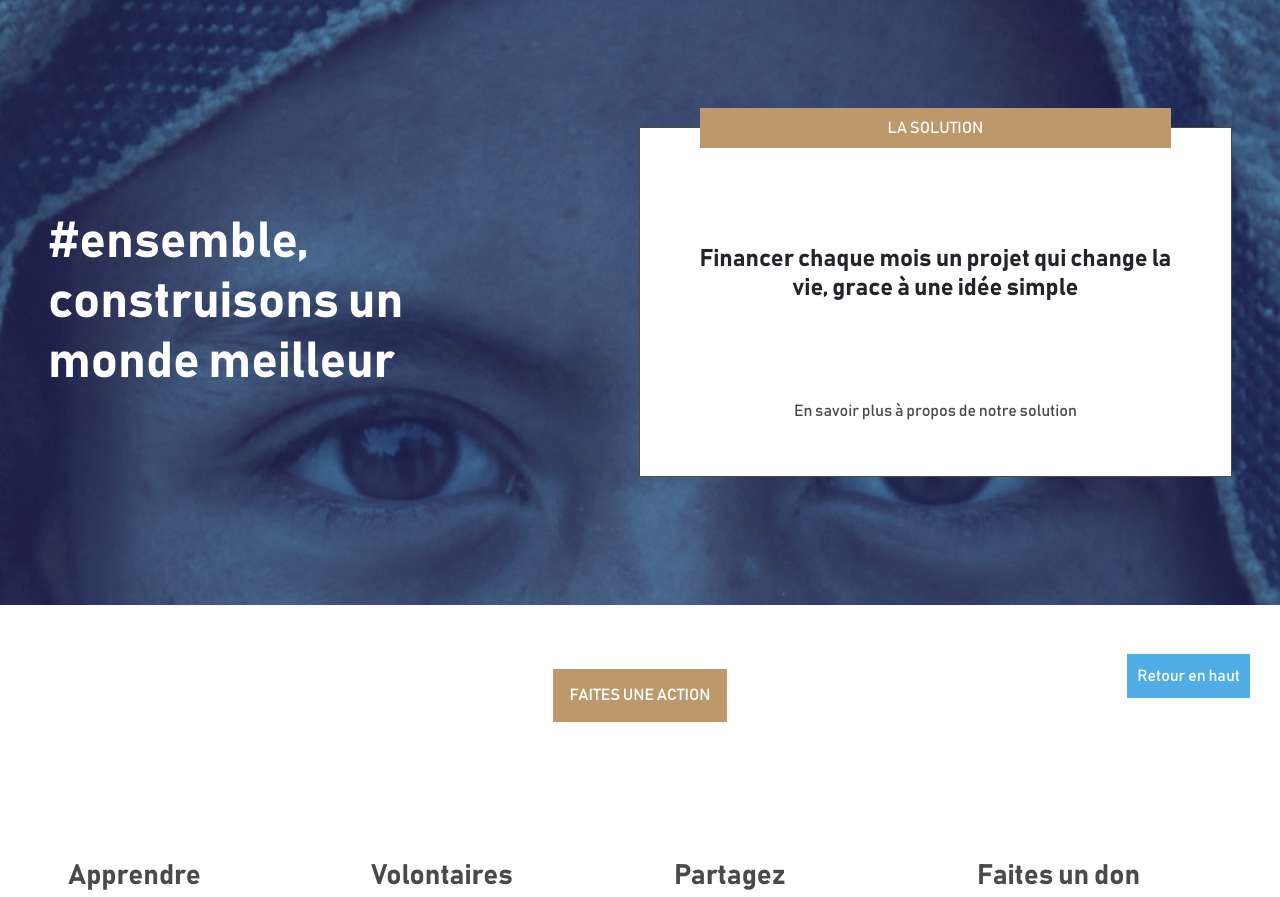
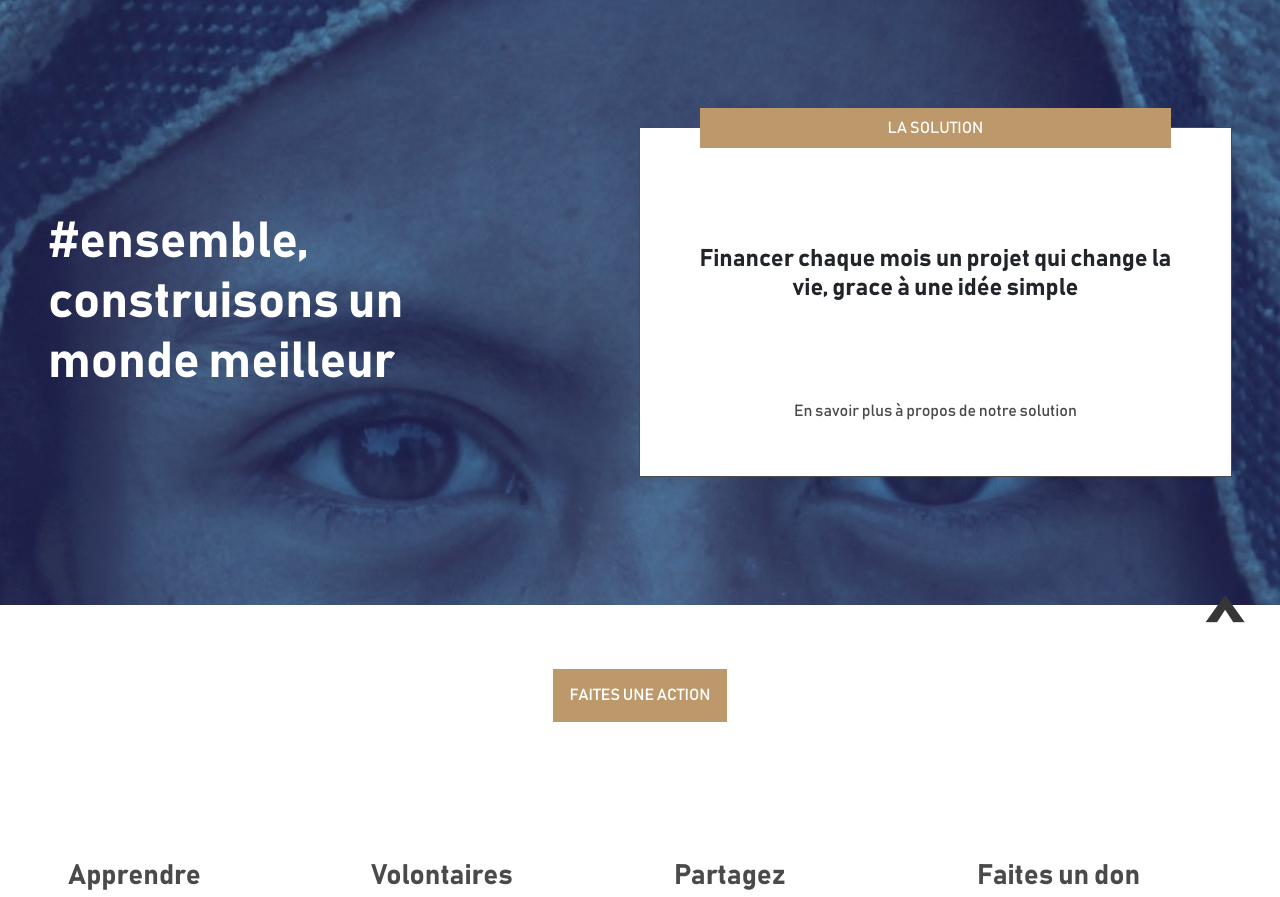
Before and after one commit to samueltomen/FILROUGEPHP, a PHP site: page / in a window 1280 px wide. Shown: the part 82-979 px from the top of the page. Run offline with PHP 8.4, Linux system fonts and the light colour scheme.

Commit message:
version dev

```diff
--- a/Static/css/Main.css
+++ b/Static/css/Main.css
@@ -45,6 +45,7 @@ a:-webkit-any-link {
   border: none;
   outline: none;
   cursor: pointer;
+  z-index: 88;
 }
 
 /* ------------------ Début du header ----------------- */
--- a/View/navBar.php
+++ b/View/navBar.php
@@ -1,17 +1,18 @@
 <?php
-echo '<button id="btn-top">Retour en haut</button>';
+echo '<button id="btn-top">^</button>';
 echo '<style>';
 echo '#btn-top {';
 echo '    position: fixed;';
-echo '    bottom: 20px;';
+echo '    bottom:1px;';
 echo '    right: 20px;';
-echo '    background-color: #51ade5;';
-echo '    color: #fff;';
+// echo '    background-color: #51a36d;';
+echo '    color: #363636;';
 echo '    font-family: "Bahnschrift";';
+echo '    font-size: 100px;';
 echo '    border: none;';
 echo '    outline: none;';
 echo '    cursor: pointer;';
-echo '    padding: 10px;';
+echo '    padding: 0px;';
 echo '    margin-right: 10px;';
 echo '}';
 echo '</style>';
```
